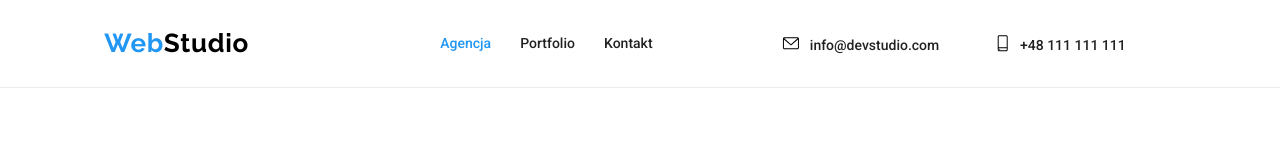
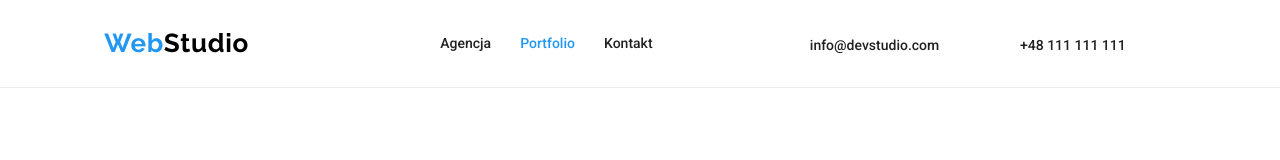
Before and after one commit to KitsuneAkvma/goit-markup-hw-04, a plain HTML site: page portfolio.html in a window 1280 px wide. Shown: the top 160 px of the page. Drawn offline with Linux system fonts and the light colour scheme.

Commit message:
Portfolio - Active tab has been changed

```diff
--- a/portfolio.html
+++ b/portfolio.html
@@ -32,10 +32,10 @@
         <nav>
           <ul class="nav-buttons">
             <li class="nav-button">
-              <a class="nav-button" id="active-nav" href="index.html">Agencja</a>
+              <a class="nav-button" href="index.html">Agencja</a>
             </li>
             <li class="nav-button">
-              <a class="nav-button" href="portfolio.html">Portfolio</a>
+              <a class="nav-button" id="active-nav" href="portfolio.html">Portfolio</a>
             </li>
             <li class="nav-button"><a class="nav-button" href="#">Kontakt</a></li>
           </ul>
```
